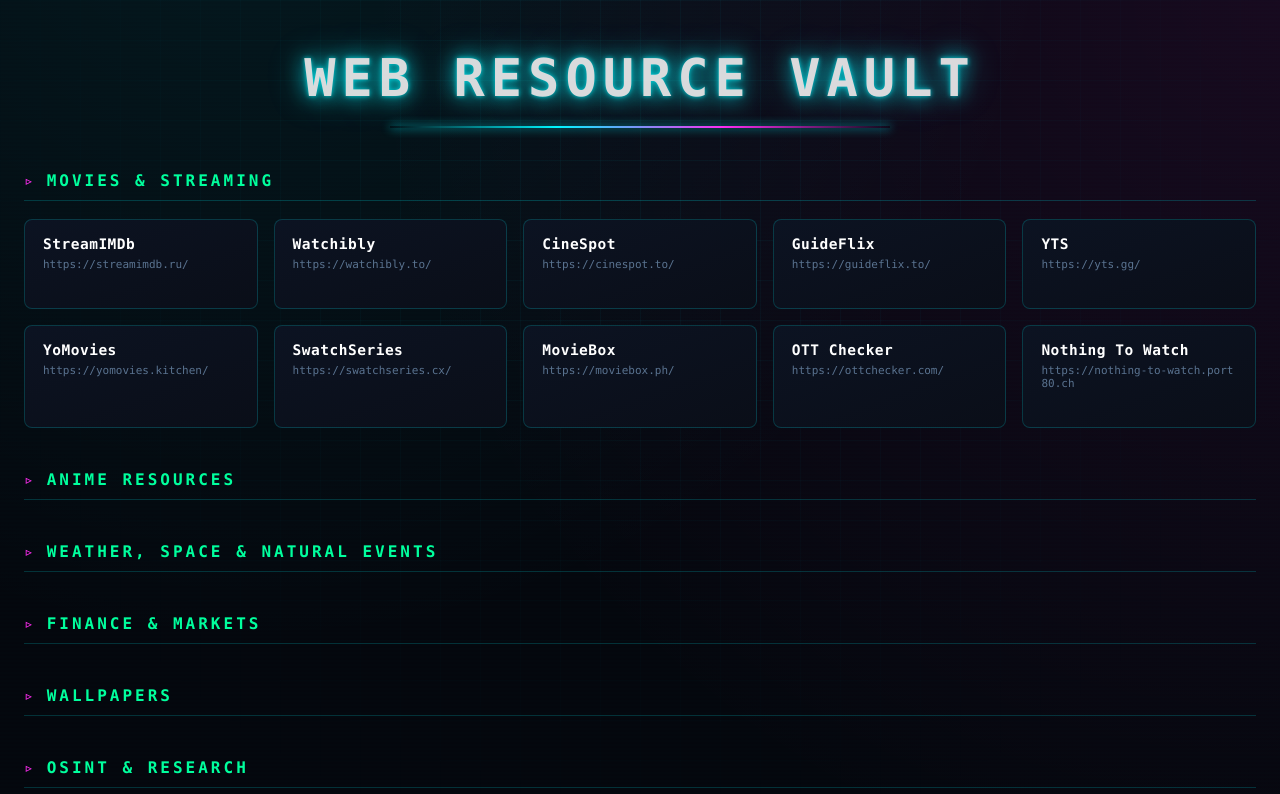
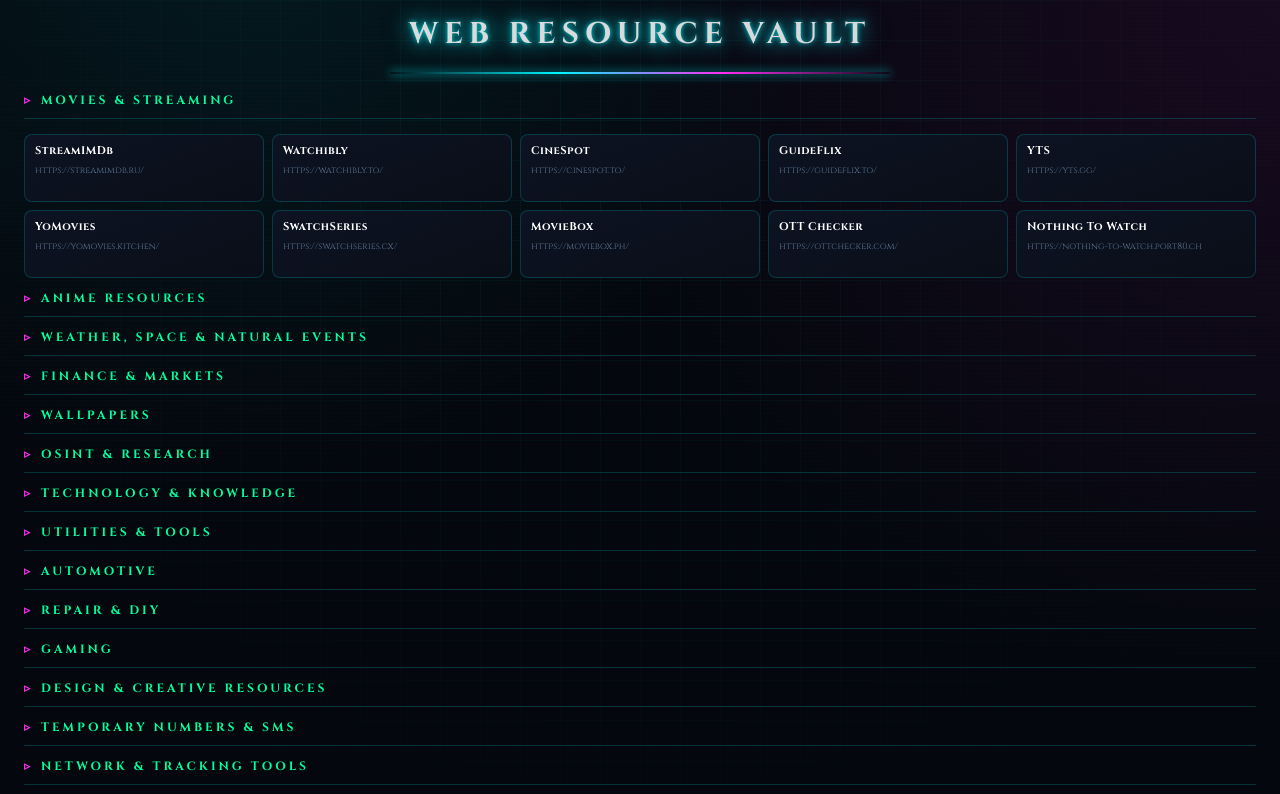
Before and after one commit to NaNDuMR/Web-Resource-Vault, a plain HTML site: page index.html in a window 1280 px wide. Both pictures are taken after a click on the element "MOVIES & STREAMING". Shown: the top 794 px of the page. Drawn offline with Linux system fonts and the light colour scheme.

Commit message:
Update index.html

```diff
--- a/index.html
+++ b/index.html
@@ -5,6 +5,7 @@
 <meta name="viewport" content="width=device-width, initial-scale=1.0">
 <title>WRV // Web Resource Vault</title>
 <style>
+@import url('https://fonts.googleapis.com/css2?family=Cinzel:wght@400;600;700&display=swap');
   :root{
     --bg:#05070d;
     --cyan:#00f6ff;
@@ -23,7 +24,7 @@
       radial-gradient(circle at 100% 0%, rgba(255,44,241,0.08), transparent 45%),
       var(--bg);
     color:var(--text);
-    font-family:'Consolas','Courier New',monospace;
+    font-family:'Cinzel', serif;
     min-height:100vh;
     overflow-x:hidden;
   }
@@ -44,9 +45,9 @@
   }
   @keyframes scan{ from{background-position:0 0;} to{background-position:0 100px;} }
 
-  header{ position:relative; z-index:2; text-align:center; padding:48px 20px 30px; }
+  header{ position:relative; z-index:2; text-align:center; padding:14px 12px 8px; }
   header h1{
-    font-size:clamp(28px,6vw,52px);
+    font-size:clamp(18px,3.5vw,30px);
     letter-spacing:6px;
     margin:0;
     color:#fff;
@@ -75,21 +76,21 @@
   }
 
   main{ position:relative; z-index:2; max-width:1300px; margin:0 auto; padding:0 24px 60px; }
-  .category{ margin-bottom:42px; }
+  .category{ margin-bottom:12px; }
   .category h2{
-    font-size:16px; letter-spacing:3px; text-transform:uppercase;
+    font-size:12px; letter-spacing:3px; text-transform:uppercase;
     color:var(--green); border-bottom:1px solid var(--border);
-    padding-bottom:10px; margin-bottom:18px; display:flex; align-items:center; gap:10px;
+    padding-bottom:10px; margin-bottom:12px; display:flex; align-items:center; gap:8px;
   }
   .category h2::before{ content:'▹'; color:var(--magenta); }
 
-  .grid{ display:none; grid-template-columns:repeat(auto-fill,minmax(220px,1fr)); gap:16px; margin-top:15px; }
+  .grid{ display:none; grid-template-columns:repeat(auto-fill,minmax(220px,1fr)); gap:8px; margin-top:15px; }
   .grid.open{display:grid;}
   .category h2{cursor:pointer;}
 
   .card{
     background:linear-gradient(160deg, var(--card), #0a0e18);
-    border:1px solid var(--border); border-radius:8px; padding:16px 18px;
+    border:1px solid var(--border); border-radius:8px; padding:8px 10px;
     cursor:pointer; position:relative; overflow:hidden;
     transition:transform .2s, box-shadow .2s, border-color .2s;
   }
@@ -103,15 +104,15 @@
     box-shadow:0 8px 25px rgba(0,246,255,0.15), 0 0 0 1px rgba(0,246,255,0.2);
   }
   .card:hover::before{ left:100%; }
-  .card .name{ font-size:14.5px; color:#fff; font-weight:bold; letter-spacing:0.5px; margin-bottom:6px; word-break:break-word; }
-  .card .url{ font-size:11px; color:var(--muted); word-break:break-all; }
+  .card .name{ font-size:11px; color:#fff; font-weight:bold; letter-spacing:0.5px; margin-bottom:6px; word-break:break-word; }
+  .card .url{ font-size:9px; color:var(--muted); word-break:break-all; }
   .card .go{
-    margin-top:10px; font-size:10px; letter-spacing:2px; color:var(--cyan);
+    margin-top:6px; font-size:8px; letter-spacing:2px; color:var(--cyan);
     opacity:0; transform:translateX(-6px); transition:all .2s;
   }
   .card:hover .go{ opacity:1; transform:translateX(0); }
 
-  footer{ text-align:center; color:var(--muted); font-size:11px; letter-spacing:2px; padding:20px; border-top:1px solid var(--border); }
+  footer{ text-align:center; color:var(--muted); font-size:9px; letter-spacing:2px; padding:10px; border-top:1px solid var(--border); }
   ::selection{ background:var(--magenta); color:#000; }
 </style>
 </head>
```
